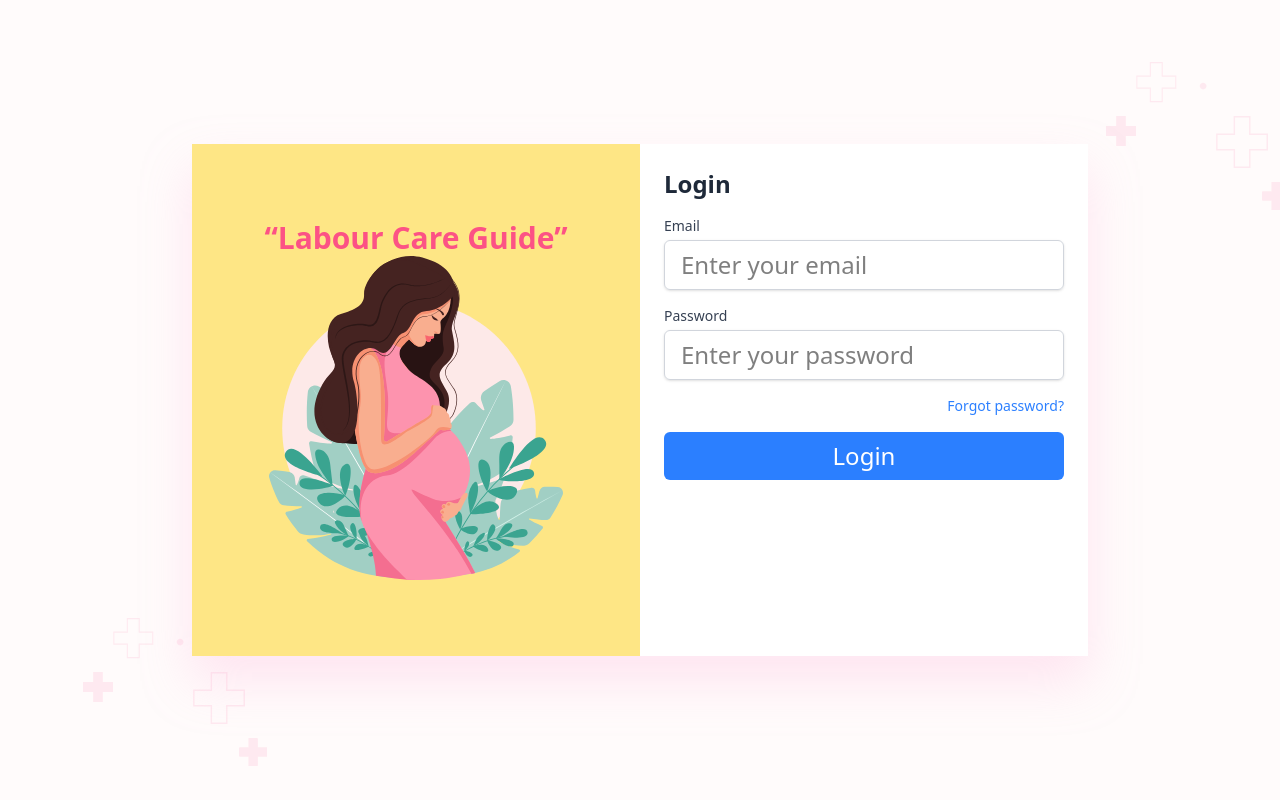
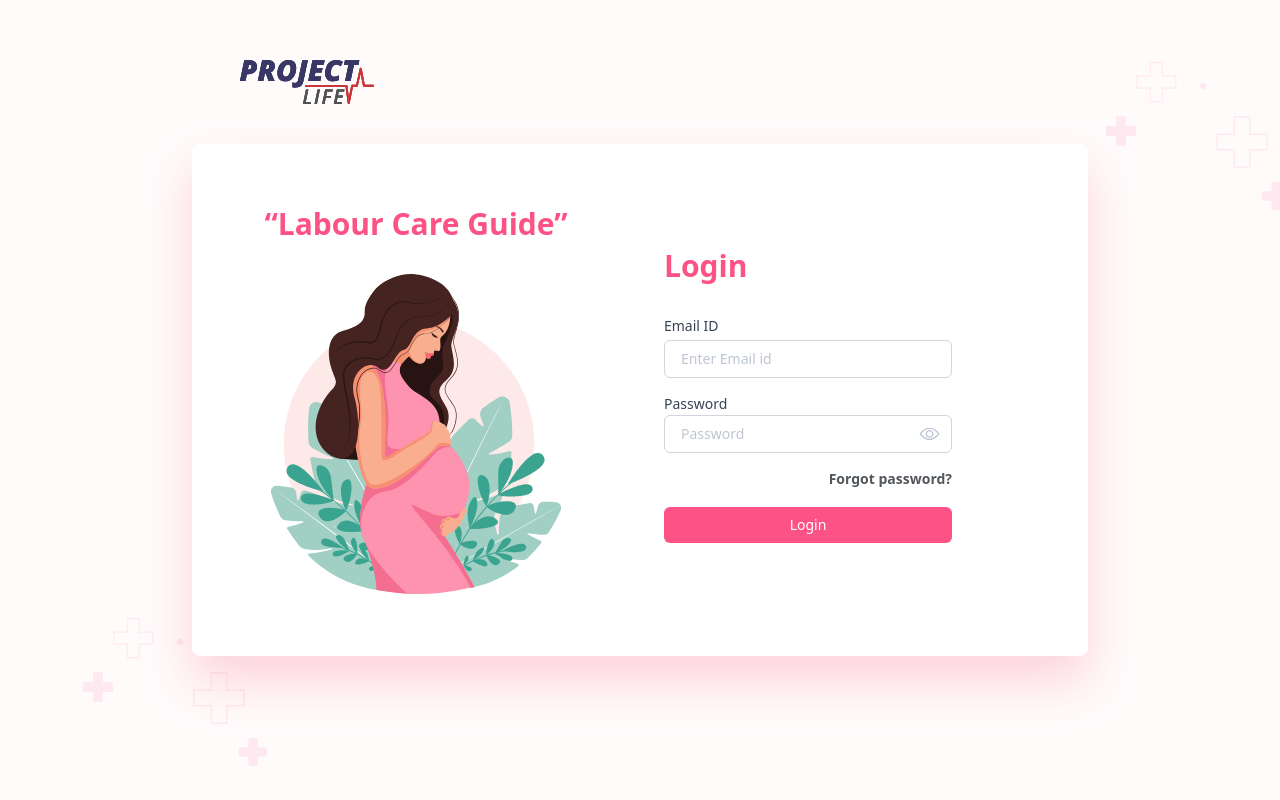
Before and after one commit to heysbr/project-life, a Next.js app: page / in a window 1280 px wide. Built offline with nearby package versions, Linux system fonts and the light colour scheme.

Commit message:
Desktop view done

```diff
--- a/src/app/layout.js
+++ b/src/app/layout.js
@@ -3,6 +3,7 @@ import { Poppins, Lato } from "next/font/google";
 
 import svg1 from "../components/images/bg-svg1.svg";
 import svg2 from "../components/images/bg-svg2.svg";
+import logo from "../components/images/logo.svg";
 import Image from "next/image";
 
 const poppins = Poppins({
@@ -25,9 +26,10 @@ export const metadata = {
 export default function RootLayout({ children }) {
   return (
     <html lang="en">
-      <body className={`${poppins.variable} ${lato.variable} bg-[#FFFBFB]`}>
+      <body className={`${lato.variable} ${poppins.variable}  bg-[#FFFBFB]`}>
         <Image src={svg1} alt="" className="absolute left-11 top-3/4 -z-50 " />
         <Image src={svg2} alt="" className="absolute left-5/6 top-11 " />
+        <Image src={logo} alt="" className="absolute left-60 top-15 " />
         <div className="flex flex-col justify-center items-center h-screen w-screen">
           {children}
         </div>
--- a/src/app/page.js
+++ b/src/app/page.js
@@ -1,18 +1,16 @@
 import Image from "next/image";
 import loginLady from "../components/images/login-lady.svg";
-import LoginForm from "@/components/LoginForm/LoginForm";
+import LoginForm from "../components/LoginForm/LoginForm";
 
 export default function Home() {
   return (
-    <div className="flex h-[64%] bg-white w-7/10 drop-shadow-2xl drop-shadow-pink-300/25 {
-
-    } ">
-      <div className="flex flex-col justify-center items-center font-lato font-semibold  text-2xl lg:text-3xl text-[#FC5285] h-full w-1/2 bg-amber-200">
-        “Labour Care Guide”
-        <Image src={loginLady} alt="" />
+    <div className="flex h-[64%] bg-white w-7/10 drop-shadow-2xl/25 drop-shadow-[#f95b85] rounded-lg">
+      <div className="flex flex-col justify-center items-center font-lato h-full w-1/2">
+        <p className="font-semibold  text-2xl lg:text-3xl text-[#FC5285] mb-8">“Labour Care Guide”</p>
+        <Image src={loginLady} alt="" className="size-80" priority />
       </div>
-      <div className=" text-2xl h-full w-1/2 bg-gray-200">
-        <LoginForm/>
+      <div className=" text-2xl h-full w-1/2 ">
+        <LoginForm />
       </div>
     </div>
   );
--- a/src/components/LoginForm/LoginForm.jsx
+++ b/src/components/LoginForm/LoginForm.jsx
@@ -1,21 +1,24 @@
+import Image from "next/image";
 import React from "react";
+
+import eye from "../images/pass-eye.svg";
 
 export default function LoginForm() {
   return (
-    <div className="w-full h-full  p-6 bg-white ">
-      <h2 className="text-2xl font-bold  text-gray-800">Login</h2>
-      <form className="mt-4">
+    <div className="w-3/4 h-fit p-6 bg-white rounded-2xl mt-20">
+      <h2 className="font-semibold text-2xl lg:text-3xl text-[#FC5285]">Login</h2>
+      <form className="mt-8">
         {/* Email  */}
         <div className="mb-4">
           <label  className="block text-sm font-medium text-gray-700">
-            Email
+            Email ID
           </label>
           <input
             type="email"
             id="email"
             name="email"
-            placeholder="Enter your email"
-            className="w-full px-4 py-2 mt-1 border border-gray-300 rounded-md shadow-sm focus:ring-blue-500 focus:border-blue-500"
+            placeholder="Enter Email id"
+            className="w-full px-4 py-2 mt-1 border border-gray-300 rounded-md  focus:ring-blue-500 focus:border-blue-500 placeholder-[#BEC5D3] text-sm"
             required
           />
         </div>
@@ -24,28 +27,29 @@ export default function LoginForm() {
           <label  className="block text-sm font-medium text-gray-700">
             Password
           </label>
+
+          <div className="relative ">
+
           <input
             type="password"
             id="password"
             name="password"
-            placeholder="Enter your password"
-            className="w-full px-4 py-2 mt-1 border border-gray-300 rounded-md shadow-sm focus:ring-blue-500 focus:border-blue-500"
+            placeholder="Password"
+            className="w-full px-4 py-2  border border-gray-300 rounded-md  focus:ring-blue-500 focus:border-blue-500 placeholder-[#BEC5D3] text-sm"
             required
-          />
+            /><Image src={eye} alt="eye"
+            className="absolute top-1/2 -translate-y-1/2 right-3 "
+            />
+            </div>
+
+
         </div>
         {/* Forget Password  */}
         <div className="flex justify-end mb-4">
-          <a href="#" className="text-sm text-blue-500 hover:underline">
-            Forgot password?
-          </a>
+          <a href="#" className="text-sm text-[#52575C] font-semibold hover:underline"> Forgot password? </a>
         </div>
         {/* Login Button */}
-        <button
-          type="submit"
-          className="w-full px-4 py-2 text-white bg-blue-500 rounded-md hover:bg-blue-600 focus:outline-none focus:ring-2 focus:ring-blue-400 focus:ring-offset-2"
-        >
-          Login
-        </button>
+        <button type="submit" className="w-full px-4 py-2 text-white bg-[#FC5285] rounded-md hover:bg-blue-600 focus:outline-none focus:ring-2 focus:ring-blue-400 focus:ring-offset-2 text-sm" > Login </button>
       </form>
     </div>
   );
```
Also changed, not shown: src/components/images/logo.svg (added), src/components/images/pass-eye.svg (added).
